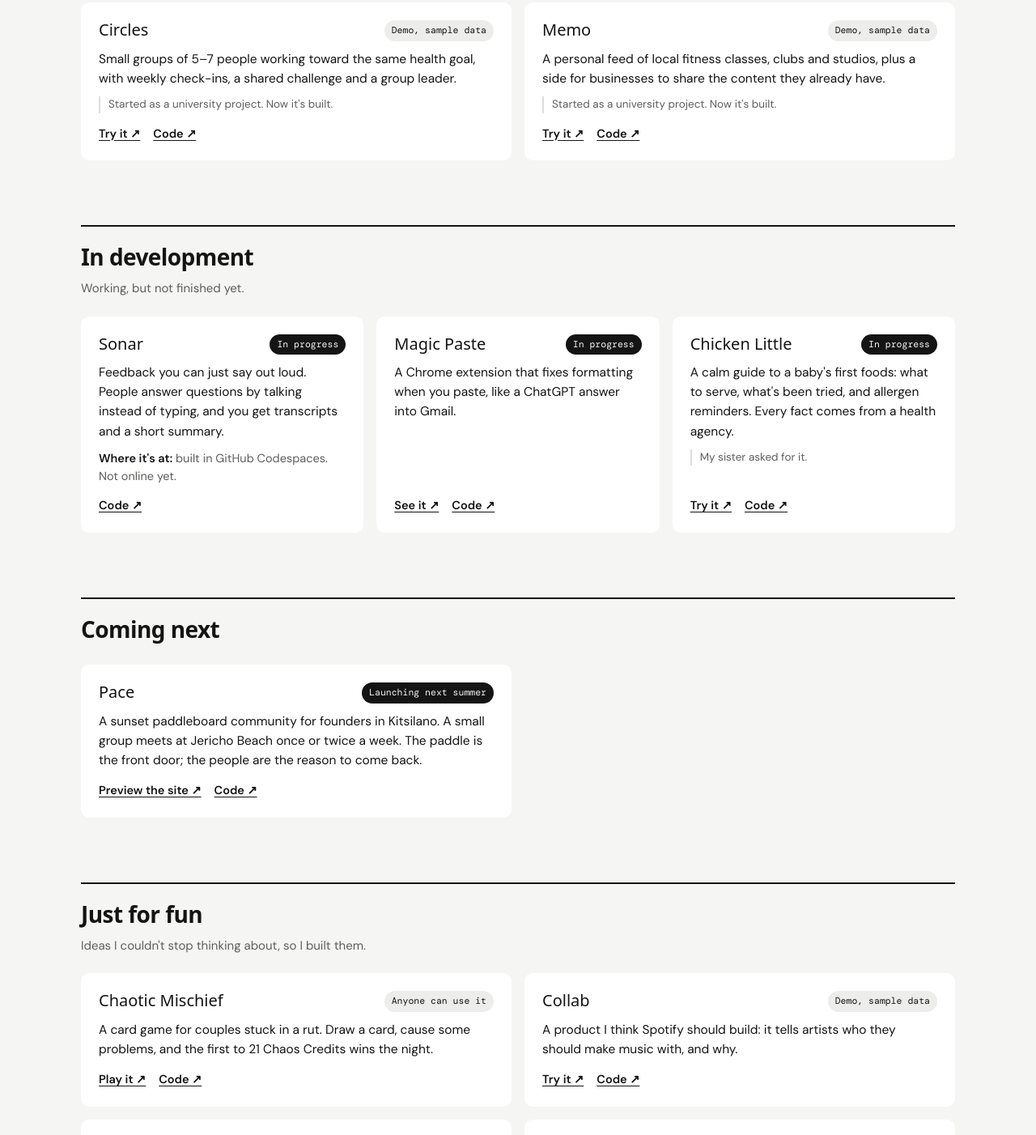
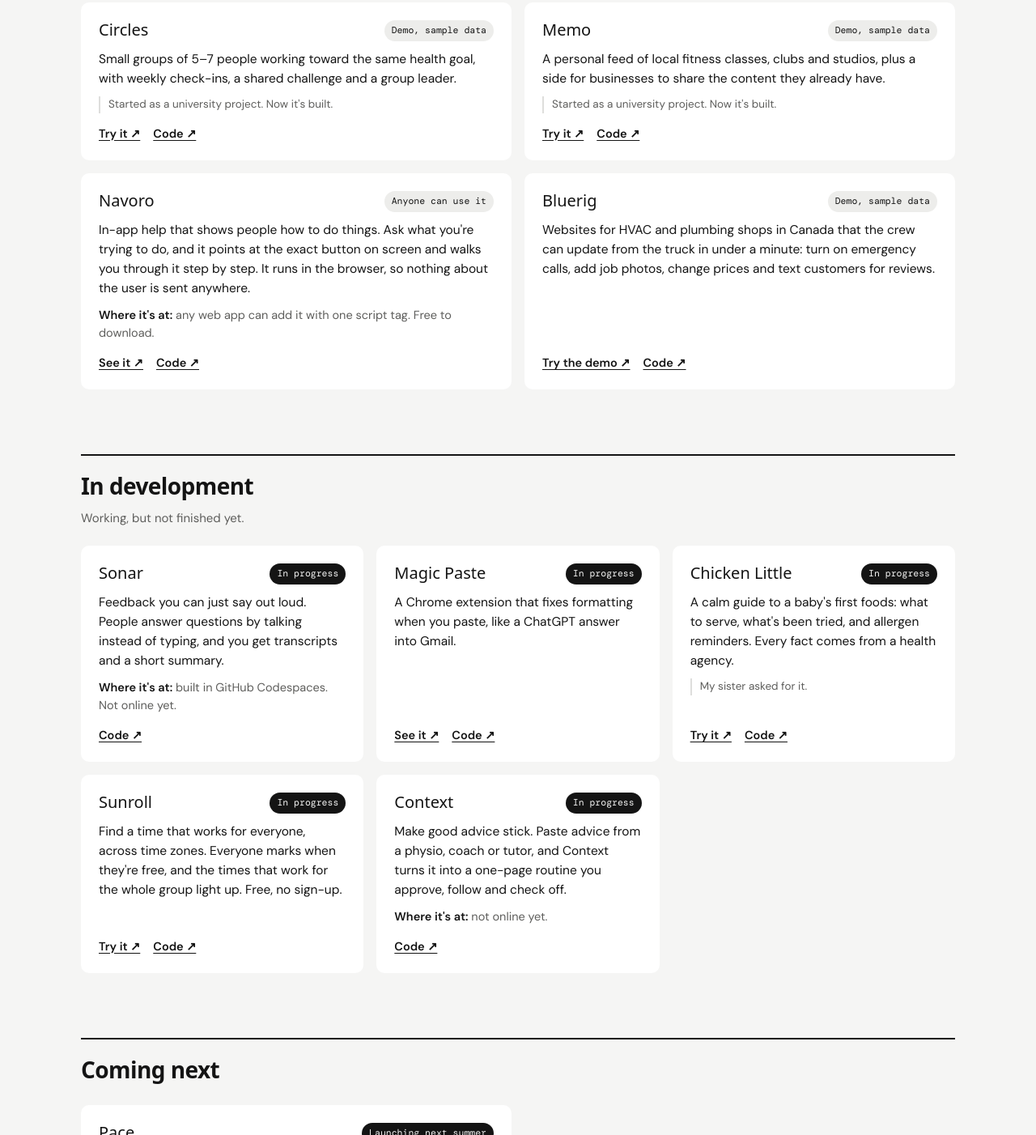
Before and after one commit to nweinberg97/Projects, a plain HTML site: page index.html in a window 1280 px wide. Shown: the part 2802-4204 px from the top of the page at 81% size. Drawn offline with nearby package versions, Linux system fonts and the light colour scheme; a web font is replaced by a local one.

Commit message:
Add Navoro, Bluerig, Sunroll and Context
Co-Authored-By: Claude Opus 5.5 <noreply@anthropic.com>
Claude-Session: https://claude.ai/code/session_01AE36xHpNjGcQdsUoz3grir

```diff
--- a/index.html
+++ b/index.html
@@ -225,6 +225,17 @@ footer{font-family:var(--mono);font-size:12.5px;color:var(--muted);display:flex;
         <p class="origin">Started as a university project. Now it's built.</p>
         <div class="links"><a href="https://nweinberg97.github.io/memo/">Try it ↗</a><a href="https://github.com/nweinberg97/memo">Code ↗</a></div>
       </article>
+      <article class="card">
+        <div class="head"><h3>Navoro</h3><span class="tag t-open">Anyone can use it</span></div>
+        <p class="one">In-app help that shows people how to do things. Ask what you're trying to do, and it points at the exact button on screen and walks you through it step by step. It runs in the browser, so nothing about the user is sent anywhere.</p>
+        <p class="where"><b>Where it's at:</b> any web app can add it with one script tag. Free to download.</p>
+        <div class="links"><a href="https://nweinberg97.github.io/Navoro/">See it ↗</a><a href="https://github.com/nweinberg97/Navoro">Code ↗</a></div>
+      </article>
+      <article class="card">
+        <div class="head"><h3>Bluerig</h3><span class="tag t-demo">Demo, sample data</span></div>
+        <p class="one">Websites for HVAC and plumbing shops in Canada that the crew can update from the truck in under a minute: turn on emergency calls, add job photos, change prices and text customers for reviews.</p>
+        <div class="links"><a href="https://nweinberg97.github.io/Bluerig/">Try the demo ↗</a><a href="https://github.com/nweinberg97/Bluerig">Code ↗</a></div>
+      </article>
     </div>
   </section>
 
@@ -247,6 +258,17 @@ footer{font-family:var(--mono);font-size:12.5px;color:var(--muted);display:flex;
         <p class="one">A calm guide to a baby's first foods: what to serve, what's been tried, and allergen reminders. Every fact comes from a health agency.</p>
         <p class="origin">My sister asked for it.</p>
         <div class="links"><a href="https://nweinberg97.github.io/Chicken-Little/">Try it ↗</a><a href="https://github.com/nweinberg97/Chicken-Little">Code ↗</a></div>
+      </article>
+      <article class="card">
+        <div class="head"><h3>Sunroll</h3><span class="tag t-wip">In progress</span></div>
+        <p class="one">Find a time that works for everyone, across time zones. Everyone marks when they're free, and the times that work for the whole group light up. Free, no sign-up.</p>
+        <div class="links"><a href="https://nweinberg97.github.io/Sunroll/">Try it ↗</a><a href="https://github.com/nweinberg97/Sunroll">Code ↗</a></div>
+      </article>
+      <article class="card">
+        <div class="head"><h3>Context</h3><span class="tag t-wip">In progress</span></div>
+        <p class="one">Make good advice stick. Paste advice from a physio, coach or tutor, and Context turns it into a one-page routine you approve, follow and check off.</p>
+        <p class="where"><b>Where it's at:</b> not online yet.</p>
+        <div class="links"><a href="https://github.com/nweinberg97/Context">Code ↗</a></div>
       </article>
     </div>
   </section>
```
